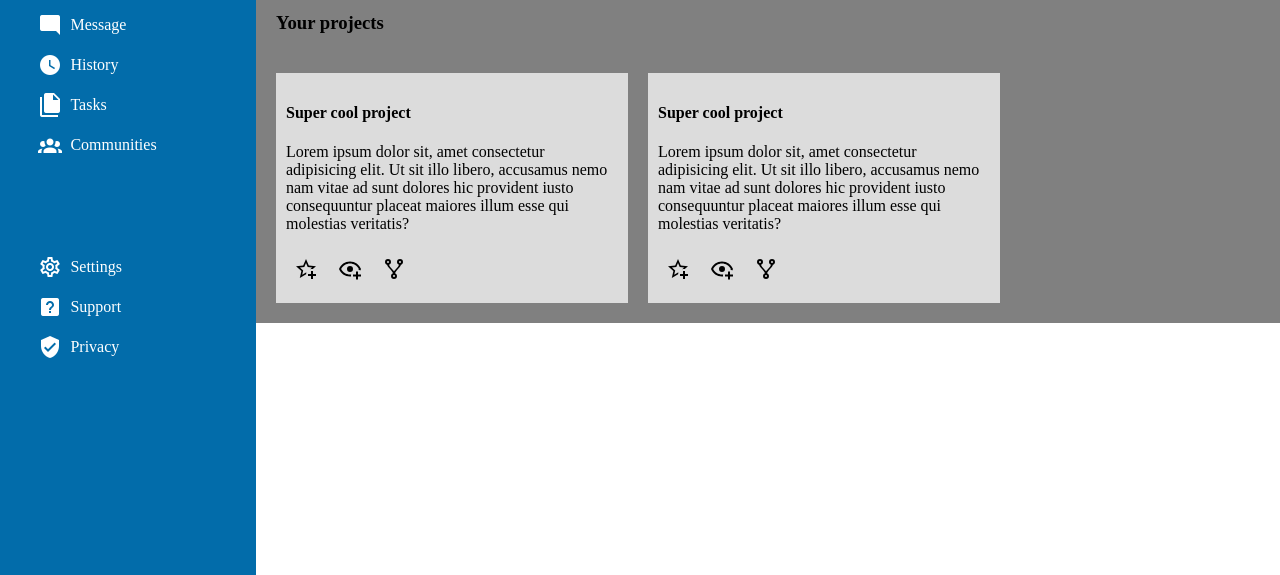
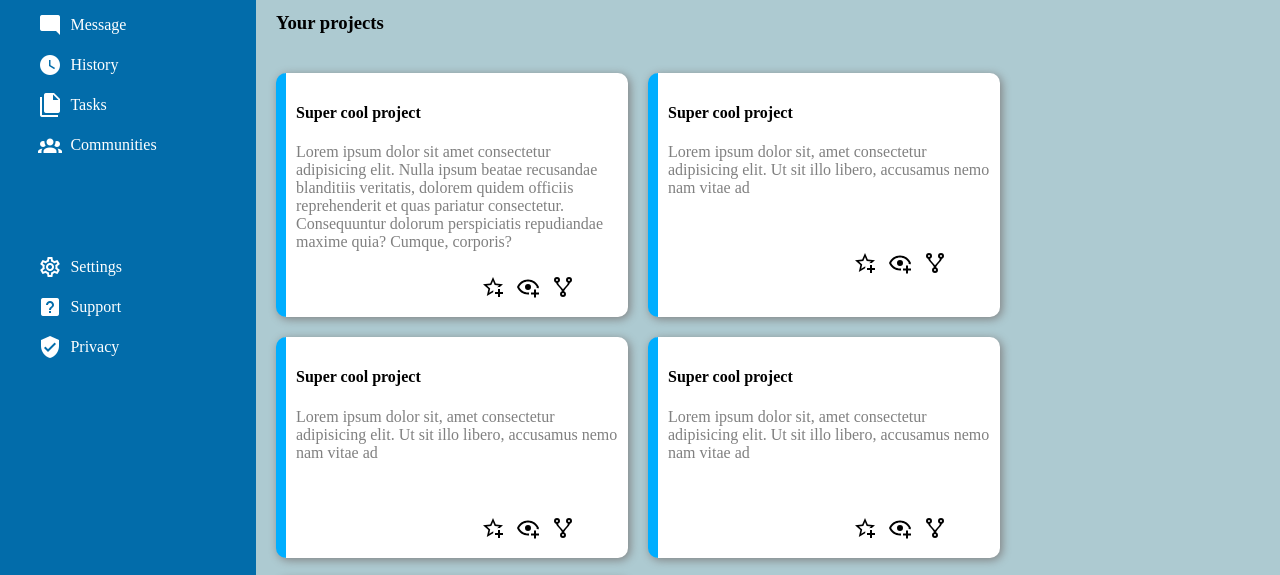
Before and after one commit to Cedric921/gda_admin_dashboard, a plain HTML site: page index.html in a window 1280 px wide. Shown: the part 203-778 px from the top of the page. Drawn offline with Linux system fonts and the light colour scheme.

Commit message:
feature: add cards to main-project

```diff
--- a/assets/css/style.css
+++ b/assets/css/style.css
@@ -142,27 +142,42 @@ header nav {
 section {
    display: grid;
    grid-template-columns: 1fr 300px;
-   background: gray;
+   background: rgb(173, 202, 209);
    height: auto;
 }
 section h3{
    padding-left: 20px;
 }
 
+
+/* projects and project items styles */
 .projects_items {
-   background: gray;
+   background: rgb(173, 202, 209);
    width: 100%;
    padding: 20px;
-}
-.projects_items {
    display: grid;
    grid-template-columns: 1fr 1fr;
    gap: 20px;
 }
 
 .single_project {
-   background: gainsboro;
+   background: white;
    width: 100%;
    padding: 10px;
    box-sizing: border-box;
+   box-shadow: 2px 2px 10px gray;
+   border-radius: 10px;
+   border-left: 10px solid rgb(0, 174, 255);
 }
+
+.content{
+   min-height: 100px;
+   color: grey;
+}
+
+.project_actions {
+   display: grid;
+   grid-template-columns: 1fr 30px 30px 30px;
+   justify-items: end;
+   gap: 5px;
+}
--- a/index.html
+++ b/index.html
@@ -115,36 +115,86 @@
             <!-- single item -->
             <div class="single_project">
               <h4>Super cool project</h4>
-              <p>
-                Lorem ipsum dolor sit, amet consectetur adipisicing elit. Ut sit
-                illo libero, accusamus nemo nam vitae ad sunt dolores hic
-                provident iusto consequuntur placeat maiores illum esse qui
-                molestias veritatis?
-              </p>
+              <div class="content">
+                <p>
+                  Lorem ipsum dolor sit amet consectetur adipisicing elit. Nulla ipsum beatae recusandae blanditiis veritatis, dolorem quidem officiis reprehenderit et quas pariatur consectetur. Consequuntur dolorum perspiciatis repudiandae maxime quia? Cumque, corporis?
+                </p>
+              </div>
               <div class="project_actions">
-                 <img src="assets/images/star-plus-outline.svg" alt="">
-                 <img src="assets/images/eye-plus-outline.svg" alt="">
-                 <img src="assets/images/source-fork.svg" alt="">
+                <img src="assets/images/star-plus-outline.svg" alt="" />
+                <img src="assets/images/eye-plus-outline.svg" alt="" />
+                <img src="assets/images/source-fork.svg" alt="" />
               </div>
             </div>
 
             <!-- single item -->
             <div class="single_project">
               <h4>Super cool project</h4>
-              <p>
-                Lorem ipsum dolor sit, amet consectetur adipisicing elit. Ut sit
-                illo libero, accusamus nemo nam vitae ad sunt dolores hic
-                provident iusto consequuntur placeat maiores illum esse qui
-                molestias veritatis?
-              </p>
+              <div class="content">
+                <p>
+                  Lorem ipsum dolor sit, amet consectetur adipisicing elit. Ut
+                  sit illo libero, accusamus nemo nam vitae ad
+                </p>
+              </div>
+
               <div class="project_actions">
-                 <img src="assets/images/star-plus-outline.svg" alt="">
-                 <img src="assets/images/eye-plus-outline.svg" alt="">
-                 <img src="assets/images/source-fork.svg" alt="">
+                <img src="assets/images/star-plus-outline.svg" alt="" />
+                <img src="assets/images/eye-plus-outline.svg" alt="" />
+                <img src="assets/images/source-fork.svg" alt="" />
+              </div>
+            </div>
+
+            <!-- single item -->
+            <div class="single_project">
+              <h4>Super cool project</h4>
+              <div class="content">
+                <p>
+                  Lorem ipsum dolor sit, amet consectetur adipisicing elit. Ut
+                  sit illo libero, accusamus nemo nam vitae ad
+                </p>
+              </div>
+
+              <div class="project_actions">
+                <img src="assets/images/star-plus-outline.svg" alt="" />
+                <img src="assets/images/eye-plus-outline.svg" alt="" />
+                <img src="assets/images/source-fork.svg" alt="" />
+              </div>
+            </div>
+
+            <!-- single item -->
+            <div class="single_project">
+              <h4>Super cool project</h4>
+              <div class="content">
+                <p>
+                  Lorem ipsum dolor sit, amet consectetur adipisicing elit. Ut
+                  sit illo libero, accusamus nemo nam vitae ad
+                </p>
+              </div>
+
+              <div class="project_actions">
+                <img src="assets/images/star-plus-outline.svg" alt="" />
+                <img src="assets/images/eye-plus-outline.svg" alt="" />
+                <img src="assets/images/source-fork.svg" alt="" />
+              </div>
+            </div>
+
+            <!-- single item -->
+            <div class="single_project">
+              <h4>Super cool project</h4>
+              <div class="content">
+                <p>
+                  Lorem ipsum dolor sit, amet consectetur adipisicing elit. Ut
+                  sit illo libero, accusamus nemo nam vitae ad
+                </p>
+              </div>
+
+              <div class="project_actions">
+                <img src="assets/images/star-plus-outline.svg" alt="" />
+                <img src="assets/images/eye-plus-outline.svg" alt="" />
+                <img src="assets/images/source-fork.svg" alt="" />
               </div>
             </div>
           </div>
-
         </div>
         <aside>
           <div class="anouncement"></div>
```
